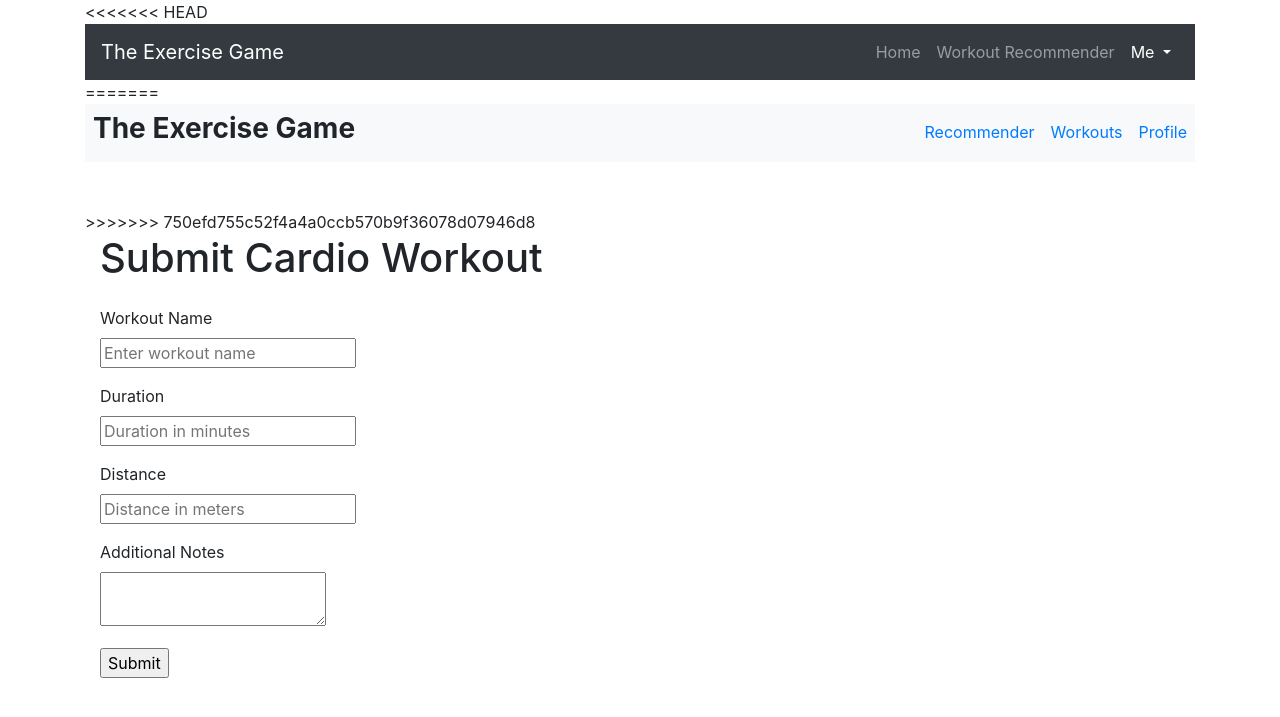
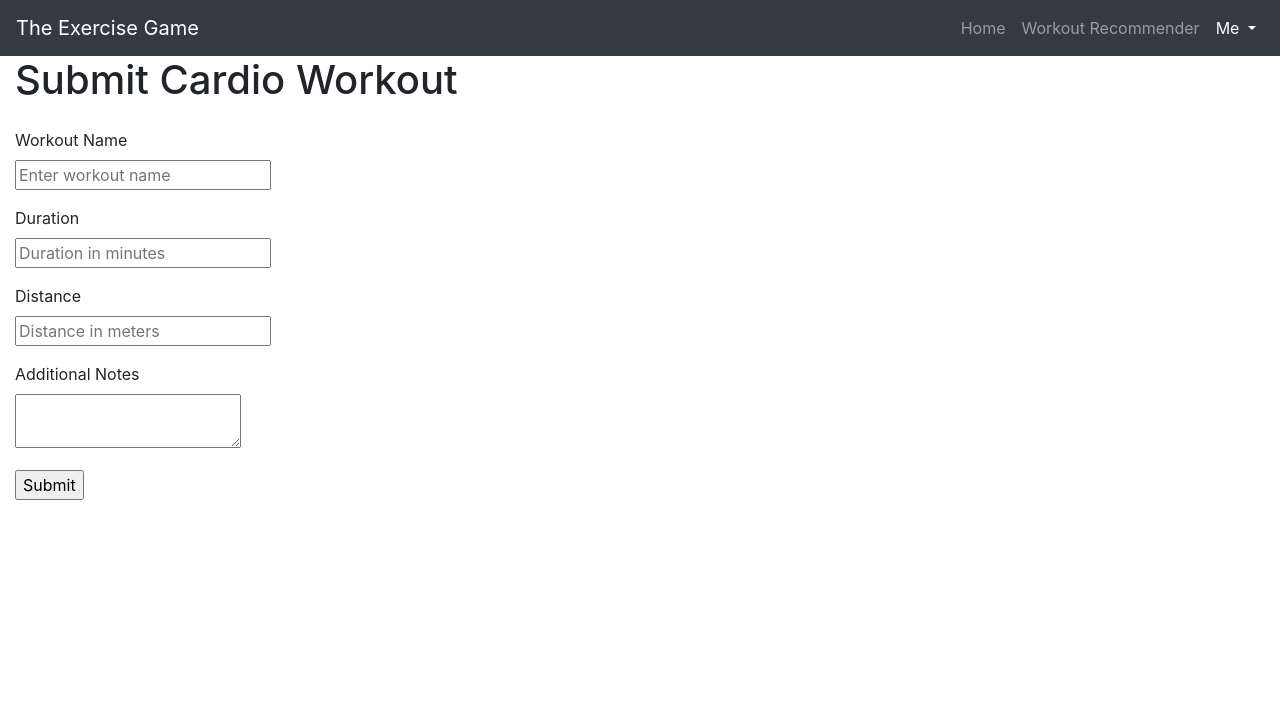
Before and after one commit to robbieowens15/UVA_CS_3240_Project, a Django app: page /exercise_gamification/workouts/cardio_workout/ in a window 1280 px wide. Shown: the top 717 px of the page. Run offline with Django 4.2, Linux system fonts and the light colour scheme; the visitor is signed in with stand-in values (Sample User, id 1); some libraries are stand-ins or nearby versions.

Commit message:
Fixed navbar

```diff
--- a/exercise_gamification/templates/exercise_gamification/base.html
+++ b/exercise_gamification/templates/exercise_gamification/base.html
@@ -6,7 +6,6 @@
     <link rel="stylesheet" href="https://stackpath.bootstrapcdn.com/bootstrap/4.5.0/css/bootstrap.min.css" integrity="sha384-9aIt2nRpC12Uk9gS9baDl411NQApFmC26EwAOH8WgZl5MYYxFfc+NcPb1dKGj7Sk" crossorigin="anonymous">
 </head>
 
-<<<<<<< HEAD
 <body>
     <nav class="navbar navbar-expand-lg navbar-dark bg-dark">
       <a class="navbar-brand" href="/">The Exercise Game</a>
@@ -40,17 +39,6 @@
         </ul>
       </div>
     </nav>
-=======
-<body class="container-lg">
-    <header class="bg-light mb-5 d-flex justify-content-between p-2 align-items-baseline" >
-        <h3><b>The Exercise Game</b></h3>
-        <div class="d-flex align-items-center">
-            <a href="{% url 'workout_recommender:selector_form' %}" class="mr-3">Recommender</a>
-            <a href="{% url 'exercise_gamification:workouts' %}" class="mr-3">Workouts</a>
-            <a href= "{% url 'exercise_gamification:profile' %}">Profile</a>
-        </div>
-    </header>
->>>>>>> 750efd755c52f4a4a0ccb570b9f36078d07946d8
     <div id="content" class="d-flex justify-content-center">
         {% block content %}{% endblock %}
     </div>
--- a/workout_recommender/templates/workout_recommender/base.html
+++ b/workout_recommender/templates/workout_recommender/base.html
@@ -1,4 +1,3 @@
-<<<<<<< HEAD
 <!DOCTYPE html>
 <html lang="en">
 <head>
@@ -49,23 +48,18 @@
 
     </style>
     <h1>Workout Recommender</h1>
-=======
 {% extends "exercise_gamification/base.html" %}
 {% block content %}
 <h1>Workout Recommender</h1>
->>>>>>> 750efd755c52f4a4a0ccb570b9f36078d07946d8
     <div class="container">
         {% block more-content %}
 
         {% endblock %}
     </div>
-<<<<<<< HEAD
 
     <script src="https://code.jquery.com/jquery-3.3.1.slim.min.js" integrity="sha384-q8i/X+965DzO0rT7abK41JStQIAqVgRVzpbzo5smXKp4YfRvH+8abtTE1Pi6jizo" crossorigin="anonymous"></script>
     <script src="https://cdnjs.cloudflare.com/ajax/libs/popper.js/1.14.7/umd/popper.min.js" integrity="sha384-UO2eT0CpHqdSJQ6hJty5KVphtPhzWj9WO1clHTMGa3JDZwrnQq4sF86dIHNDz0W1" crossorigin="anonymous"></script>
     <script src="https://stackpath.bootstrapcdn.com/bootstrap/4.3.1/js/bootstrap.min.js" integrity="sha384-JjSmVgyd0p3pXB1rRibZUAYoIIy6OrQ6VrjIEaFf/nJGzIxFDsf4x0xIM+B07jRM" crossorigin="anonymous"></script>
 </body>
 </html>
-=======
 {% endblock content %}
->>>>>>> 750efd755c52f4a4a0ccb570b9f36078d07946d8
```
